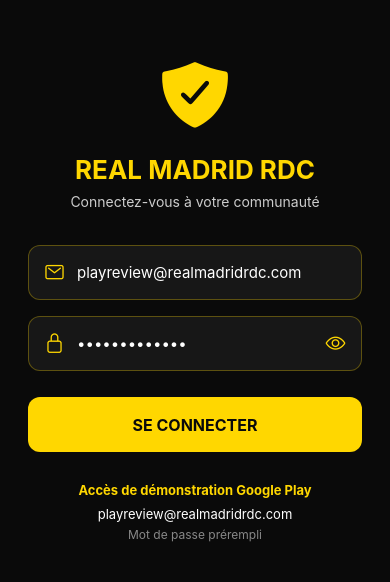
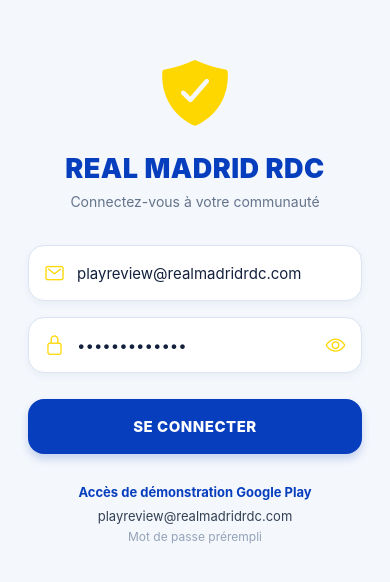
Before and after one commit to narny14/rmrdc, a React Native app: screen / in a window 390 px wide. Shown: the part 124-706 px from the top of the page. Built offline with nearby package versions, Linux system fonts and the light colour scheme.

Commit message:
Apply light Real Madrid RDC visual redesign

```diff
--- a/src/screens/FeedScreen.js
+++ b/src/screens/FeedScreen.js
@@ -440,195 +440,36 @@ export default function FeedScreen({
 }
 
 const styles = StyleSheet.create({
-  container: {
-    flex: 1,
-    backgroundColor: '#0A0A0A',
-  },
-  center: {
-    flex: 1,
-    justifyContent: 'center',
-    alignItems: 'center',
-    padding: 20,
-  },
-  loadingText: {
-    marginTop: 10,
-    color: '#ccc',
-    fontSize: 14,
-    textAlign: 'center',
-  },
-  loginContainer: {
-    flex: 1,
-    justifyContent: 'center',
-    alignItems: 'center',
-    paddingHorizontal: 28,
-  },
-  loginTitle: {
-    color: '#FFD700',
-    fontSize: 26,
-    fontWeight: 'bold',
-    marginTop: 18,
-  },
-  loginSubtitle: {
-    color: '#ccc',
-    fontSize: 14,
-    marginTop: 8,
-    marginBottom: 35,
-  },
-  inputContainer: {
-    flexDirection: 'row',
-    alignItems: 'center',
-    width: '100%',
-    backgroundColor: '#171717',
-    borderWidth: 1,
-    borderColor: 'rgba(255,215,0,0.3)',
-    borderRadius: 12,
-    paddingHorizontal: 15,
-    marginBottom: 16,
-    height: 55,
-  },
-  input: {
-    flex: 1,
-    color: '#fff',
-    fontSize: 15,
-    marginLeft: 12,
-  },
-  loginButton: {
-    width: '100%',
-    height: 55,
-    backgroundColor: '#FFD700',
-    borderRadius: 12,
-    justifyContent: 'center',
-    alignItems: 'center',
-    marginTop: 10,
-  },
-  loginButtonText: {
-    color: '#0A0A0A',
-    fontSize: 16,
-    fontWeight: 'bold',
-  },
-  demoInfo: {
-    color: '#FFD700',
-    fontSize: 13,
-    marginTop: 30,
-    fontWeight: 'bold',
-  },
-  demoEmail: {
-    color: '#fff',
-    fontSize: 13,
-    marginTop: 8,
-  },
-  demoPassword: {
-    color: '#888',
-    fontSize: 12,
-    marginTop: 5,
-  },
-  header: {
-    paddingHorizontal: 16,
-    paddingVertical: 12,
-    backgroundColor: 'rgba(255,255,255,0.05)',
-    borderBottomWidth: 1,
-    borderBottomColor: 'rgba(255,215,0,0.2)',
-    flexDirection: 'row',
-    justifyContent: 'space-between',
-    alignItems: 'center',
-  },
-  headerTitle: {
-    fontSize: 24,
-    fontWeight: 'bold',
-    color: '#FFD700',
-  },
-  headerSubtitle: {
-    fontSize: 14,
-    color: '#ccc',
-    marginTop: 2,
-  },
-  logoutButton: {
-    padding: 8,
-  },
-  list: {
-    padding: 12,
-    paddingBottom: 80,
-  },
-  card: {
-    backgroundColor: 'rgba(255,255,255,0.07)',
-    borderRadius: 16,
-    marginBottom: 16,
-    overflow: 'hidden',
-    borderWidth: 1,
-    borderColor: 'rgba(255,215,0,0.15)',
-  },
-  cardImage: {
-    width: '100%',
-    height: 200,
-    backgroundColor: '#1a1a2e',
-  },
-  cardContent: {
-    padding: 14,
-  },
-  cardHeader: {
-    flexDirection: 'row',
-    justifyContent: 'space-between',
-    alignItems: 'center',
-    marginBottom: 6,
-  },
-  sourceTag: {
-    color: '#FFD700',
-    fontSize: 12,
-    fontWeight: 'bold',
-  },
-  communityTag: {
-    color: '#00D4FF',
-    fontSize: 12,
-    fontWeight: 'bold',
-  },
-  userTag: {
-    color: '#aaa',
-    fontSize: 11,
-  },
-  title: {
-    fontSize: 16,
-    fontWeight: 'bold',
-    color: '#FFFFFF',
-    marginBottom: 6,
-  },
-  postContent: {
-    fontSize: 14,
-    color: '#ccc',
-    marginBottom: 8,
-  },
-  postFooter: {
-    flexDirection: 'row',
-    justifyContent: 'space-between',
-    alignItems: 'center',
-    marginTop: 8,
-  },
-  likeButton: {
-    flexDirection: 'row',
-    alignItems: 'center',
-  },
-  likeCount: {
-    color: '#FFD700',
-    marginLeft: 6,
-    fontSize: 14,
-  },
-  date: {
-    fontSize: 11,
-    color: '#888',
-  },
-  fab: {
-    position: 'absolute',
-    bottom: 25,
-    right: 25,
-    backgroundColor: '#FFD700',
-    width: 60,
-    height: 60,
-    borderRadius: 30,
-    justifyContent: 'center',
-    alignItems: 'center',
-    elevation: 5,
-    shadowColor: '#FFD700',
-    shadowOffset: { width: 0, height: 4 },
-    shadowOpacity: 0.3,
-    shadowRadius: 6,
-  },
+  container: { flex: 1, backgroundColor: '#F4F7FC' },
+  center: { flex: 1, justifyContent: 'center', alignItems: 'center', padding: 20 },
+  loadingText: { marginTop: 10, color: '#64748B', fontSize: 14, textAlign: 'center' },
+  loginContainer: { flex: 1, justifyContent: 'center', alignItems: 'center', paddingHorizontal: 28, backgroundColor: '#F4F7FC' },
+  loginTitle: { color: '#073EBD', fontSize: 27, fontWeight: '900', marginTop: 18, letterSpacing: 0.5 },
+  loginSubtitle: { color: '#64748B', fontSize: 14, marginTop: 8, marginBottom: 35 },
+  inputContainer: { flexDirection: 'row', alignItems: 'center', width: '100%', backgroundColor: '#FFFFFF', borderWidth: 1, borderColor: '#DCE5F3', borderRadius: 16, paddingHorizontal: 15, marginBottom: 16, height: 56, shadowColor: '#123B79', shadowOffset: { width: 0, height: 3 }, shadowOpacity: 0.05, shadowRadius: 8, elevation: 2 },
+  input: { flex: 1, color: '#14213D', fontSize: 15, marginLeft: 12 },
+  loginButton: { width: '100%', height: 55, backgroundColor: '#073EBD', borderRadius: 16, justifyContent: 'center', alignItems: 'center', marginTop: 10, shadowColor: '#073EBD', shadowOffset: { width: 0, height: 5 }, shadowOpacity: 0.2, shadowRadius: 9, elevation: 4 },
+  loginButtonText: { color: '#FFFFFF', fontSize: 15, fontWeight: '800', letterSpacing: 0.5 },
+  demoInfo: { color: '#073EBD', fontSize: 13, marginTop: 30, fontWeight: '700' },
+  demoEmail: { color: '#334155', fontSize: 13, marginTop: 8 },
+  demoPassword: { color: '#94A3B8', fontSize: 12, marginTop: 5 },
+  header: { paddingHorizontal: 18, paddingVertical: 15, backgroundColor: '#FFFFFF', borderBottomWidth: 1, borderBottomColor: '#E8EDF5', flexDirection: 'row', justifyContent: 'space-between', alignItems: 'center' },
+  headerTitle: { fontSize: 23, fontWeight: '900', color: '#092D75' },
+  headerSubtitle: { fontSize: 13, color: '#718096', marginTop: 3 },
+  logoutButton: { padding: 10, borderRadius: 14, backgroundColor: '#EEF4FF' },
+  list: { padding: 14, paddingBottom: 96 },
+  card: { backgroundColor: '#FFFFFF', borderRadius: 18, marginBottom: 15, overflow: 'hidden', borderWidth: 1, borderColor: '#E8EDF5', shadowColor: '#173B70', shadowOffset: { width: 0, height: 4 }, shadowOpacity: 0.07, shadowRadius: 10, elevation: 3 },
+  cardImage: { width: '100%', height: 200, backgroundColor: '#EAF1FC' },
+  cardContent: { padding: 15 },
+  cardHeader: { flexDirection: 'row', justifyContent: 'space-between', alignItems: 'center', marginBottom: 8 },
+  sourceTag: { color: '#073EBD', fontSize: 12, fontWeight: '800' },
+  communityTag: { color: '#073EBD', fontSize: 12, fontWeight: '800' },
+  userTag: { color: '#94A3B8', fontSize: 11 },
+  title: { fontSize: 17, fontWeight: '800', color: '#14213D', marginBottom: 7, lineHeight: 23 },
+  postContent: { fontSize: 14, color: '#475569', marginBottom: 8, lineHeight: 21 },
+  postFooter: { flexDirection: 'row', justifyContent: 'space-between', alignItems: 'center', marginTop: 9, paddingTop: 10, borderTopWidth: 1, borderTopColor: '#F0F3F8' },
+  likeButton: { flexDirection: 'row', alignItems: 'center', backgroundColor: '#FFF7E3', paddingHorizontal: 10, paddingVertical: 6, borderRadius: 20 },
+  likeCount: { color: '#B7791F', marginLeft: 6, fontSize: 13, fontWeight: '700' },
+  date: { fontSize: 11, color: '#94A3B8' },
+  fab: { position: 'absolute', bottom: 24, right: 22, backgroundColor: '#073EBD', width: 58, height: 58, borderRadius: 20, justifyContent: 'center', alignItems: 'center', elevation: 6, shadowColor: '#073EBD', shadowOffset: { width: 0, height: 5 }, shadowOpacity: 0.25, shadowRadius: 8 },
 });
```
